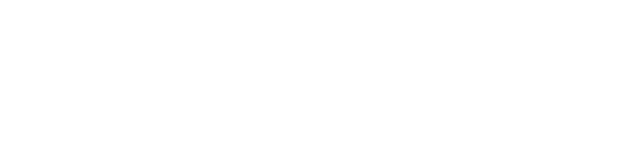
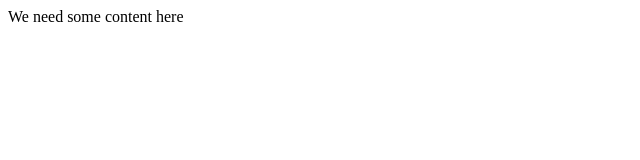
Before and after one commit to Ketul-Patel/TestProject, a plain HTML site: page index.html in a window 1280 px wide. Shown: the whole page, without its empty margins (0-640 px from the left). Drawn offline with Linux system fonts and the light colour scheme.

Commit message:
Added Content

```diff
--- a/index.html
+++ b/index.html
@@ -3,6 +3,7 @@
 	<title>My Test Project</title>
 </head>
 <body>
+	<p>We need some content here</p>
 
 </body>
 </html>
```
